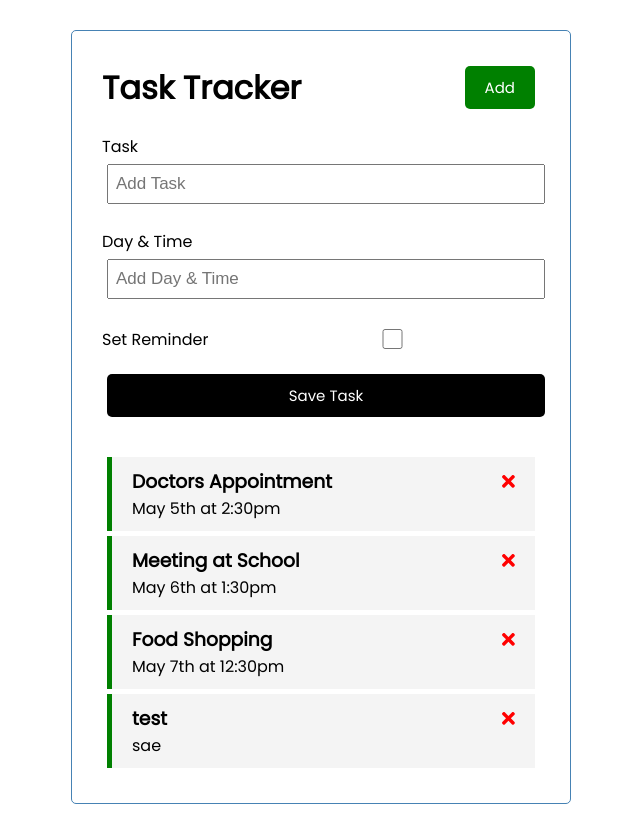
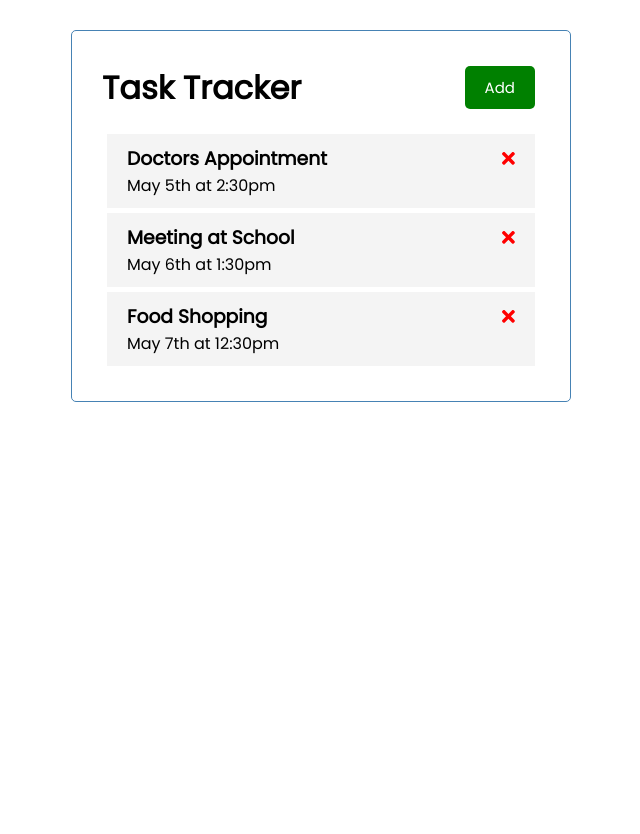
Before and after one commit to mjerricho/task-tracker, an Angular app: page / in a window 1280 px wide. Shown: the whole page, without its empty margins (319-959 px from the left). After the commit the page ends 800 px from the top, so only its background shows below. Built offline with nearby package versions, Linux system fonts and the light colour scheme; data requests are answered from the project's data file.

Commit message:
toggle add task

```diff
--- a/db.json
+++ b/db.json
@@ -4,25 +4,19 @@
       "id": 1,
       "text": "Doctors Appointment",
       "day": "May 5th at 2:30pm",
-      "reminder": true
+      "reminder": false
     },
     {
       "id": 2,
       "text": "Meeting at School",
       "day": "May 6th at 1:30pm",
-      "reminder": true
+      "reminder": false
     },
     {
       "id": 3,
       "text": "Food Shopping",
       "day": "May 7th at 12:30pm",
-      "reminder": true
-    },
-    {
-      "text": "test",
-      "day": "sae",
-      "reminder": true,
-      "id": 4
+      "reminder": false
     }
   ]
 }
--- a/src/app/components/add-task/add-task.component.html
+++ b/src/app/components/add-task/add-task.component.html
@@ -1,4 +1,5 @@
-<form class="add-form" (ngSubmit)="onSubmit()">
+<form *ngIf="showAddTask" class="add-form" (ngSubmit)="onSubmit()">
+    <!--Use ngIf as conditional to show the task-->
     <div class="form-control">
       <label for="text">Task</label>
       <input
--- a/src/app/components/add-task/add-task.component.ts
+++ b/src/app/components/add-task/add-task.component.ts
@@ -1,4 +1,6 @@
 import { Component, OnInit, Output, EventEmitter } from '@angular/core';
+import { UiService } from 'src/app/services/ui.service';
+import { Subscription } from 'rxjs';
 import { Task } from 'src/app/Task';
 
 @Component({
@@ -12,7 +14,16 @@
   text!: string;
   day!: string;
   reminder: boolean = false;
-  constructor() { }
+  showAddTask!: boolean;
+  subscription: Subscription;
+
+  constructor(private uiService: UiService) {
+    this.subscription = this.uiService
+      .onToggle()
+      .subscribe((value) => (this.showAddTask = value));
+      // to make sure other things respond to the button toggle
+      // this acts like a promise.then
+   }
 
   ngOnInit(): void {
   }
@@ -36,8 +47,4 @@
     this.reminder= false;
   }
 
-
-
-
-
 }
--- a/src/app/components/header/header.component.html
+++ b/src/app/components/header/header.component.html
@@ -1,7 +1,7 @@
 <header>
     <h1>{{ title }}</h1>
     <app-button
-        color="green"
-        text="Add"
+        color="{{showAddTask ? 'red' : 'green'}}"
+        text="{{showAddTask ? 'Close' : 'Add'}}"
         (btnClick)="toggleAddTask()"></app-button>
 </header>
--- a/src/app/components/header/header.component.ts
+++ b/src/app/components/header/header.component.ts
@@ -1,4 +1,6 @@
 import { Component, OnInit } from '@angular/core';
+import { UiService } from 'src/app/services/ui.service';
+import { Subscription } from 'rxjs';
 
 @Component({
   selector: 'app-header',
@@ -7,14 +9,19 @@
 })
 export class HeaderComponent implements OnInit {
   title: string = 'Task Tracker';
+  showAddTask: boolean = false;
+  subscription!: Subscription;
 
-  constructor() { }
+  constructor(private uiService: UiService) {
+    this.subscription = this.uiService
+      .onToggle()
+      .subscribe((value) => (this.showAddTask = value));
+  } // catch from this.subject.next
 
-  ngOnInit(): void {
-  }
+  ngOnInit(): void {}
 
   toggleAddTask() { //when btnclick is executed, this is called
-      console.log('toggle');
+     this.uiService.toggleAddTask();
   }
 
 }
--- /dev/null
+++ b/src/app/services/ui.service.ts
@@ -0,0 +1,21 @@
+import { Injectable } from '@angular/core';
+import { Observable, Subject } from 'rxjs';
+
+@Injectable({
+  providedIn: 'root'
+})
+export class UiService {
+  private showAddTask: boolean = false;
+  private subject = new Subject<any>();
+
+  constructor() { }
+
+  toggleAddTask(): void { // call this when we click it
+    this.showAddTask = !this.showAddTask; // update the showAddTask
+    this.subject.next(this.showAddTask); //pass in value of the boolean
+  }
+
+  onToggle(): Observable<any> { // when that happen, we subcribe t onToggle
+    return this.subject.asObservable();
+  }
+}
```
Also changed, not shown: 1 other file (tests, documents, lock files or other folders).
